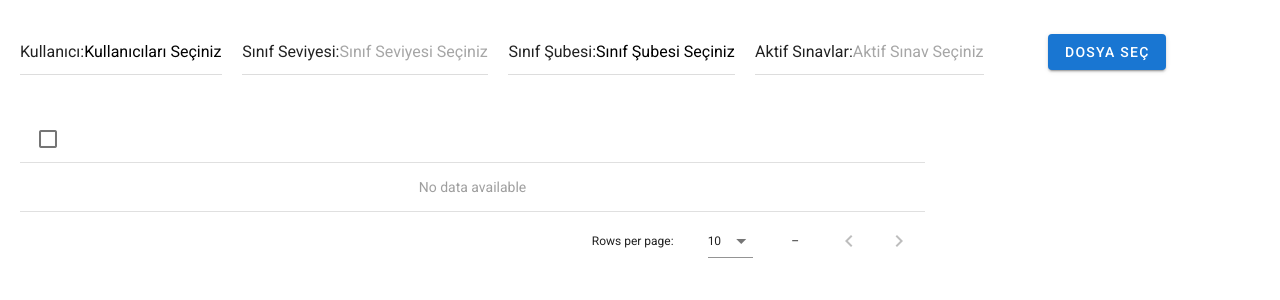
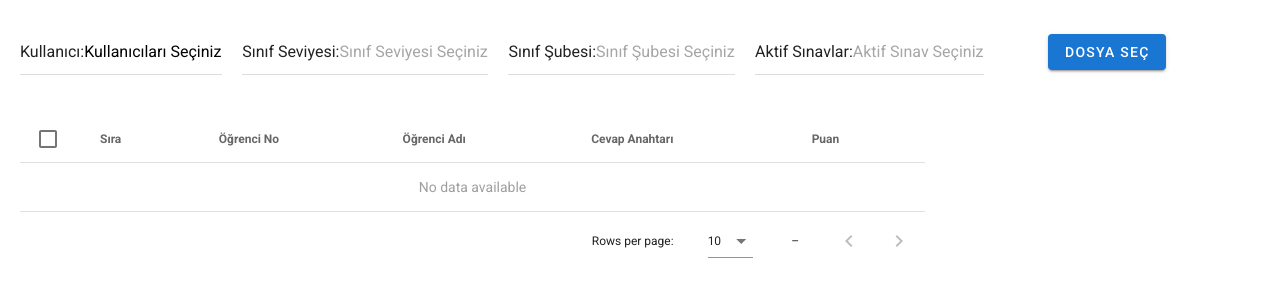
Before and after one commit to OzlemMigfer/Exam-Reading-Page, a Vue app in the folder sinav-okuma-sayfasi/: page / in a window 1280 px wide. Shown: the top 300 px of the page. Built offline with nearby package versions, Linux system fonts and the light colour scheme.

Commit message:
add reader for txt files
add reader for txt files--

```diff
--- a/sinav-okuma-sayfasi/package.json
+++ b/sinav-okuma-sayfasi/package.json
@@ -8,7 +8,9 @@
     "lint": "vue-cli-service lint"
   },
   "dependencies": {
+    "axios": "^0.27.2",
     "core-js": "^3.8.3",
+    "v-file-upload": "^3.1.7",
     "vue": "^2.7.10",
     "vuetify": "^2.6.0"
   },
@@ -20,6 +22,7 @@
     "@vue/cli-service": "~5.0.0",
     "eslint": "^7.32.0",
     "eslint-plugin-vue": "^8.0.3",
+    "raw-loader": "^4.0.2",
     "sass": "~1.32.0",
     "sass-loader": "^10.0.0",
     "vue-cli-plugin-vuetify": "~2.5.5",
--- a/sinav-okuma-sayfasi/src/components/ReadExam.vue
+++ b/sinav-okuma-sayfasi/src/components/ReadExam.vue
@@ -19,7 +19,7 @@
             </div>
             <div class="dropdown">
                 <span>Sınıf Şubesi:</span>
-                <select id="branchSelect" v-model="selectedBranch"  :required="true">
+                <select id="branchSelect" v-model="selectedBranch" :disabled="branches.length == 0" :required="true">
                     <option value="">Sınıf Şubesi Seçiniz</option>
                     <option v-for="(branch,branchIndex) in branches" :key="branch.id" :value="branchIndex">{{ branchIndex }}{{ branch.name }}</option>
                 </select>
@@ -33,16 +33,18 @@
             </div>
             <!-- txt dosyasını yükleyen buton -->
             <div class="d-md-inline-flex ml-16">
-                <v-btn color="primary" @click="$refs.inputUpload.click()">
+                <v-btn color="primary" @click="$refs.doc.click()">
                     Dosya Seç
                 </v-btn>
                 <input
                     v-show="false"
                     accept=".txt"
-                    ref="inputUpload"
+                    ref="doc"
                     type="file"
                     @change="importTxt"
+                    id="upload"
                 />
+
             </div>
         </div>
         <!-- txt dosyası yüklemek/görüntülemek -->
@@ -51,14 +53,15 @@
                 class="data-table"
                 id="showStudentData"
                 v-model="showed"
-                item-key="sıra"
+                item-key="queue"
                 show-select
                 :headers="headers"
-                :items="data"
-                short-by="sıra"
+                :items="studentData"
+                short-by="queue"
             >
             </v-data-table>
         </div>
+        <div>{{ content }}</div>
     </div>
 </template>
 
@@ -98,32 +101,46 @@ export default{
             "student1":{
                 "name":"Ayşe Korkmaz",
                 "number":"123",
-                "grade":"1",
-                "branch":"A",
-                "exam":"SINAV1"
+                "class":"1",
+                "branchName":"A",
+                "examName":"SINAV1"
             },
             "student2":{
                 "name":"Ali Sefer",
                 "number":"456",
-                "grade":"5",
-                "branch":"B",
-                "exam":"SINAV3"
+                "class":"5",
+                "branchName":"B",
+                "examName":"SINAV3"
             },
             "student3":{
                 "name":"Ceylan Gül",
                 "number":"789",
-                "grade":"3",
-                "branch":"C",
-                "exam":"SINAV5"
+                "class":"3",
+                "branchName":"C",
+                "examName":"SINAV5"
             },
             "student4":{
-                "name":"Hulusi Kent",
+                "name":"Hulusi Doğru",
                 "number":"902",
-                "grade":"7",
-                "branch":"D",
-                "exam":"SINAV7"
+                "class":"7",
+                "branchName":"D",
+                "examName":"SINAV7"
             }
         },
+
+        //txt table
+        headers: [
+            {text: "Sıra", value: "queue"},
+            {text: "Öğrenci No", value: "number"},
+            {text: "Öğrenci Adı", value: "name"},
+            {text: "Cevap Anahtarı", value: "answerKey"},
+            {text: "Puan", value: "score"}
+        ],
+        studentData: [],
+
+        //try txt
+        file: null,
+        content: null,
     }),
     watch: {
         //dropdowns
@@ -157,8 +174,35 @@ export default{
                 this.exams = this.users[this.selectedUser][this.selectedGrade][this.selectedBranch]
             }
         }
+    },
+    methods: {
+        addAutoSortNumbers(){
+            let no = 1;
+            this.studentData.forEach(student => {
+                student.queue = no;
+                no++;
+            });
+        },
+        importTxt(){
+            this.file = this.$refs.doc.files[0];
+            const reader = new FileReader();
+            if(this.file.name.includes(".txt")){
+                reader.onload = (res) => {
+                    this.content = res.target.result;
+                };
+                reader.onerror = (err) =>console.log(err);
+                reader.readAsText(this.file);
+            }else{
+                this.content = "check the console for file output";
+                reader.onload = (res) => {
+                    console.log(res.target.result);
+                };
+                reader.onerror = (err) => console.log(err);
+                reader.readAsText(this.file);
+            }
+        }
     }
-}
+};
 </script>
 
 <style>
@@ -177,4 +221,7 @@ export default{
 .data-table{
     margin-right: 355px
 }
+.pg{
+    display: block;
+}
 </style>
```
Also changed, not shown: sinav-okuma-sayfasi/vue.config.js (+11 -1 lines), sinav-okuma-sayfasi/src/assets/optik.txt (added), 1 other file (tests, documents, lock files or other folders).
